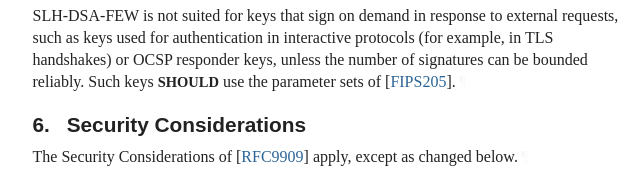
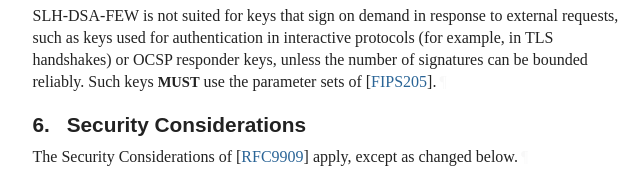
Before and after one commit to spec-workbench/x509-slhdsa-fewsigs, a plain HTML site: page initial-content/draft-kousidis-lamps-x509-slhdsa-fewsigs.html in a window 1280 px wide. Shown: the part 4408-4581 px from the top of the page, 92-732 px from the left. Drawn offline with Linux system fonts and the light colour scheme; a web font is replaced by a local one.

Commit message:
Script updating gh-pages from efe4a5f. [ci skip]

```diff
--- a/initial-content/draft-kousidis-lamps-x509-slhdsa-fewsigs.html
+++ b/initial-content/draft-kousidis-lamps-x509-slhdsa-fewsigs.html
@@ -1477,7 +1477,7 @@ cause the limit to be exceeded unnoticed.<a href="#section-5-4" class="pilcrow">
 <p id="section-5-5">SLH-DSA-FEW is not suited for keys that sign on demand in response to
 external requests, such as keys used for authentication in interactive
 protocols (for example, in TLS handshakes) or OCSP responder keys, unless
-the number of signatures can be bounded reliably. Such keys <span class="bcp14">SHOULD</span> use
+the number of signatures can be bounded reliably. Such keys <span class="bcp14">MUST</span> use
 the parameter sets of <span>[<a href="#FIPS205" class="cite xref">FIPS205</a>]</span>.<a href="#section-5-5" class="pilcrow">¶</a></p>
 </section>
 </div>
```
Also changed, not shown: initial-content/draft-kousidis-lamps-x509-slhdsa-fewsigs.txt.
